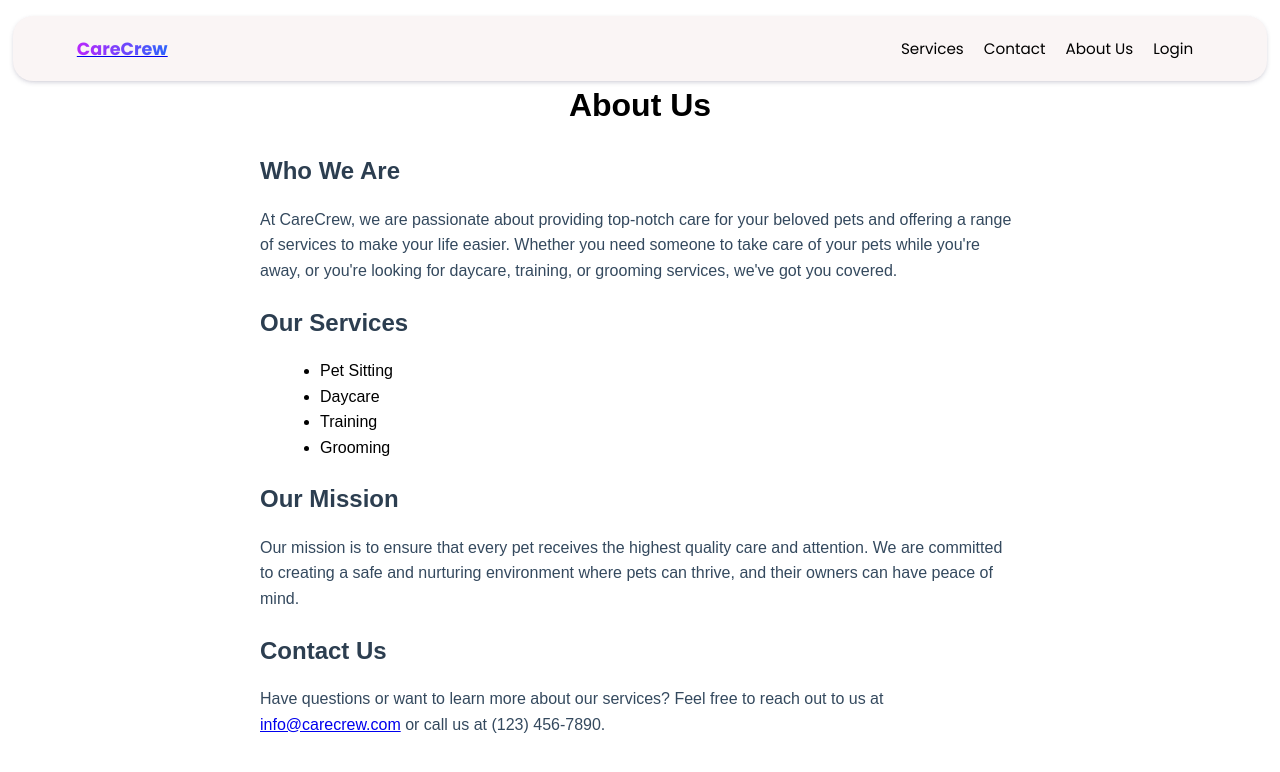
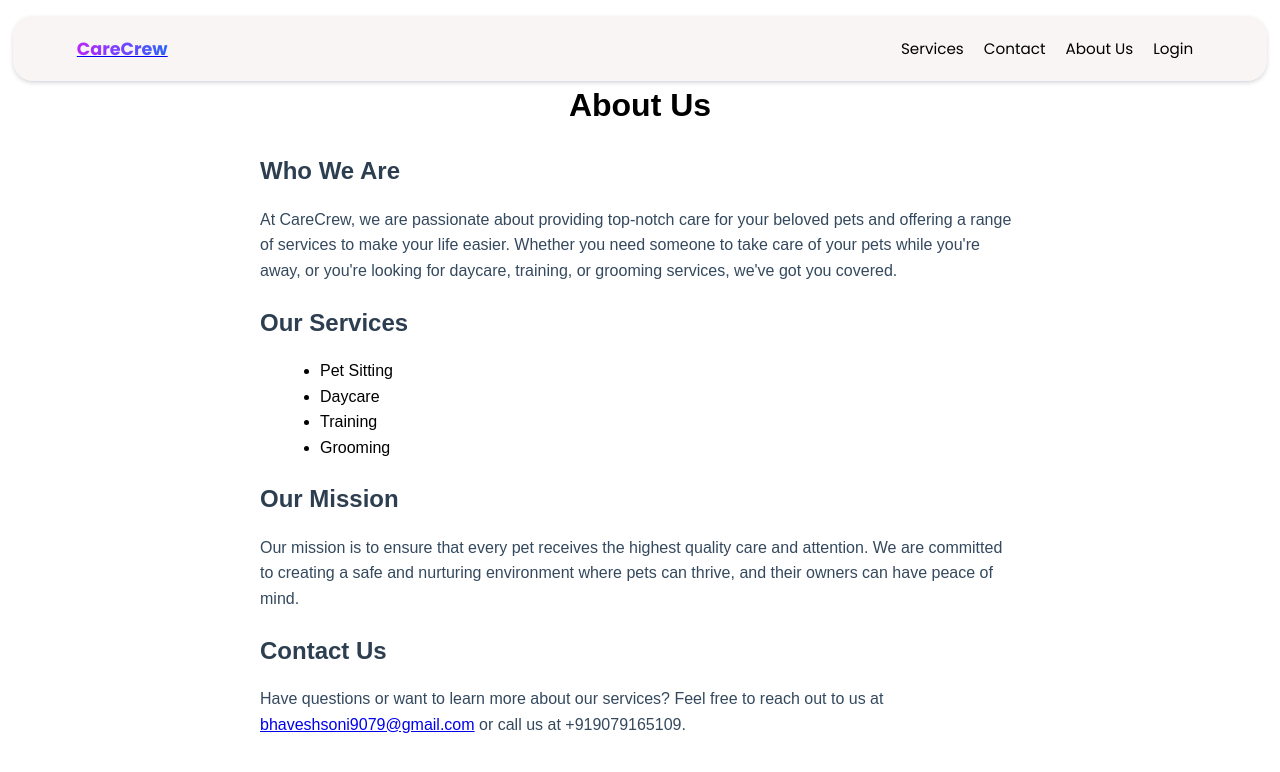
Before and after one commit to BhaveshSoni90/frontendofcarecrew, a React (Create React App) app: page /about in a window 1280 px wide. Shown: the top 772 px of the page. Built offline with nearby package versions, Linux system fonts and the light colour scheme.

Commit message:
Update about.js

```diff
--- a/src/about.js
+++ b/src/about.js
@@ -64,7 +64,7 @@ const About = () => {
       <section style={styles.section}>
         <h2 style={styles.sectionHeader}>Contact Us</h2>
         <p style={styles.paragraph}>
-          Have questions or want to learn more about our services? Feel free to reach out to us at <a href="mailto:info@carecrew.com">info@carecrew.com</a> or call us at (123) 456-7890.
+          Have questions or want to learn more about our services? Feel free to reach out to us at <a href="mailto:bhaveshsoni9079@gmail.com">bhaveshsoni9079@gmail.com</a> or call us at +919079165109.
         </p>
       </section>
     </div>
```
